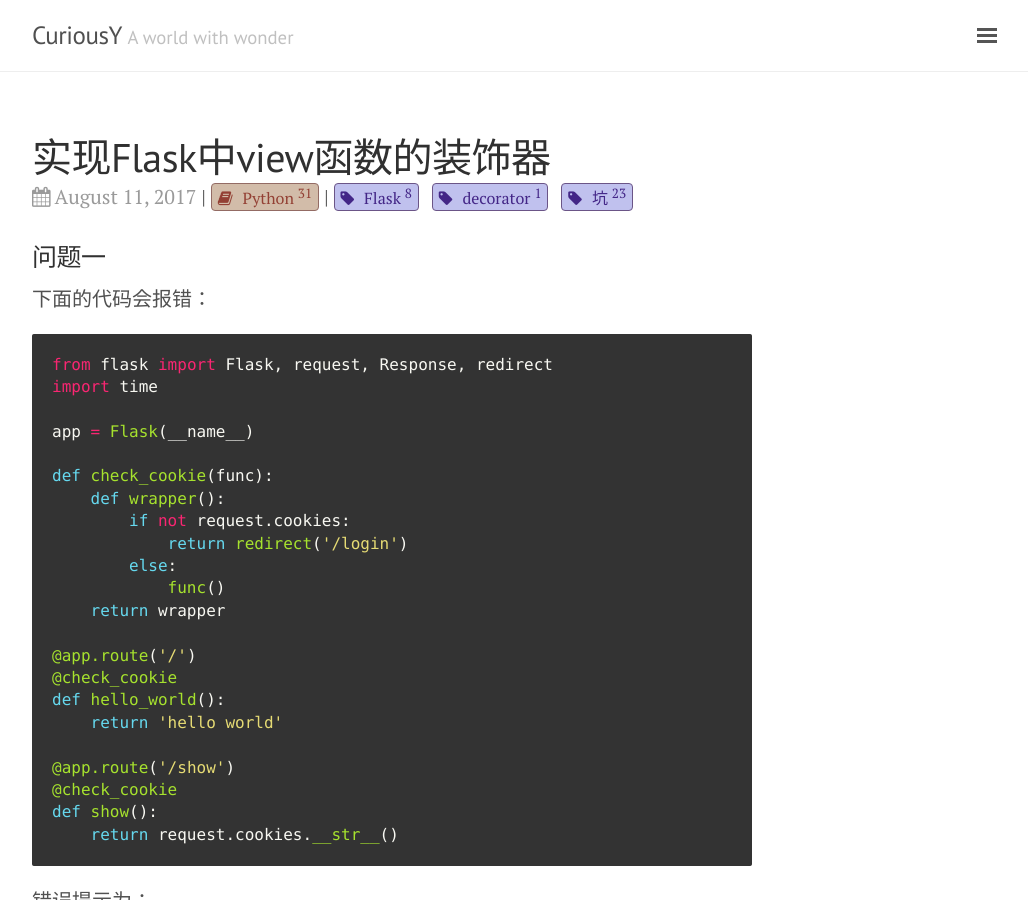
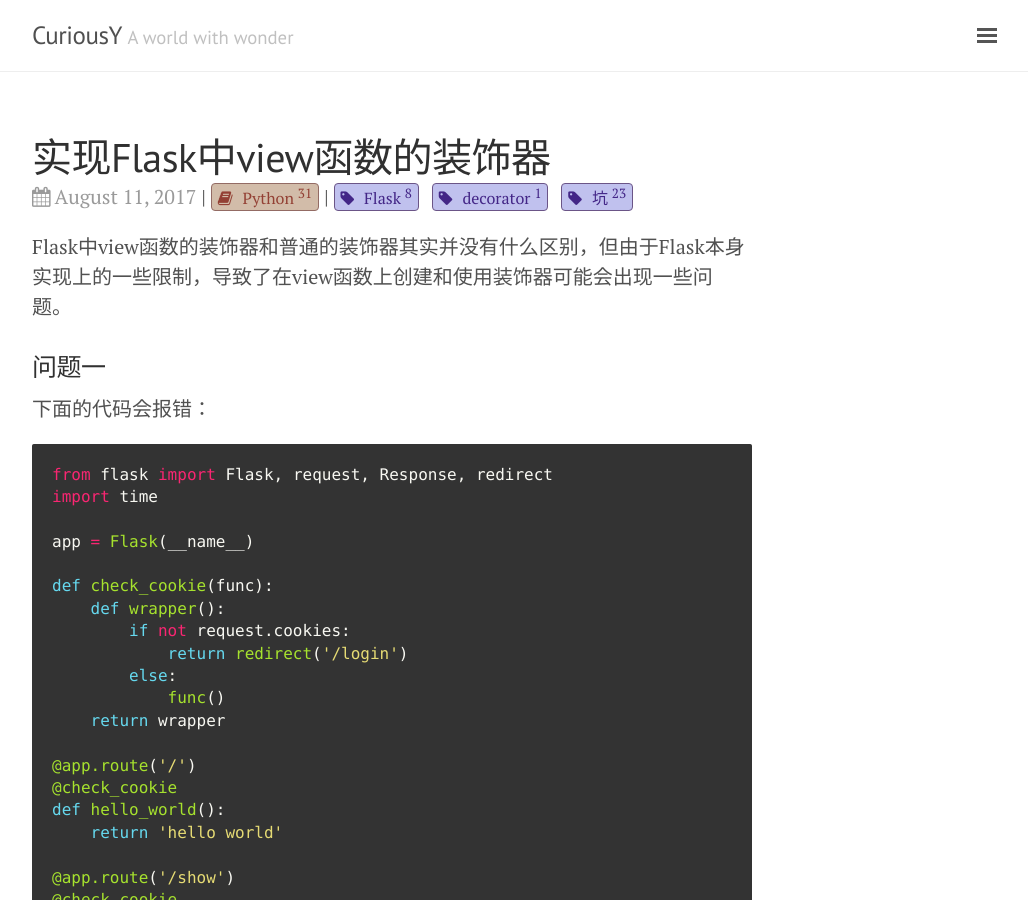
Before and after one commit to cuyu/cuyu.github.io, a Jekyll site: the page built from _posts/2017-08-11-实现Flask中view函数的装饰器.md, in a window 1280 px wide and 900 px high. Shown: the whole window, without its empty margins (248-1276 px from the left). Built offline with Jekyll 4.4.1, drawn with Linux system fonts in a browser that asks for light colours; nearby versions of some CDN libraries; comment, search, counter and statistics services are not loaded.

Commit message:
Publish post: 2017-07-31-实现Flask中view函数的装饰器.md

```diff
--- a/_posts/2017-08-11-实现Flask中view函数的装饰器.md
+++ b/_posts/2017-08-11-实现Flask中view函数的装饰器.md
@@ -5,6 +5,8 @@
 tags: [Flask, decorator, 坑]
 date: 2017-08-11
 ---
+
+Flask中view函数的装饰器和普通的装饰器其实并没有什么区别，但由于Flask本身实现上的一些限制，导致了在view函数上创建和使用装饰器可能会出现一些问题。
 
 ### 问题一
 
```
